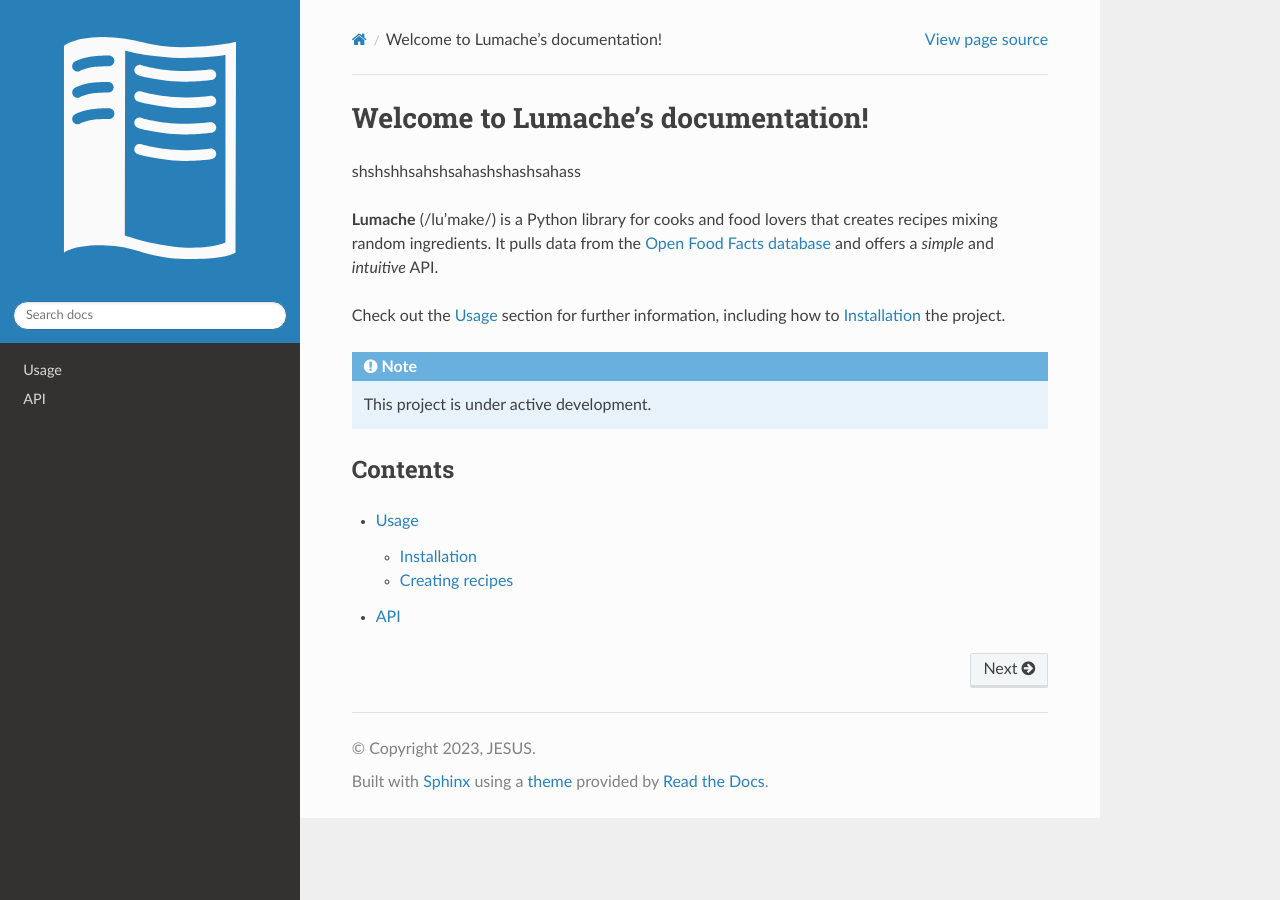
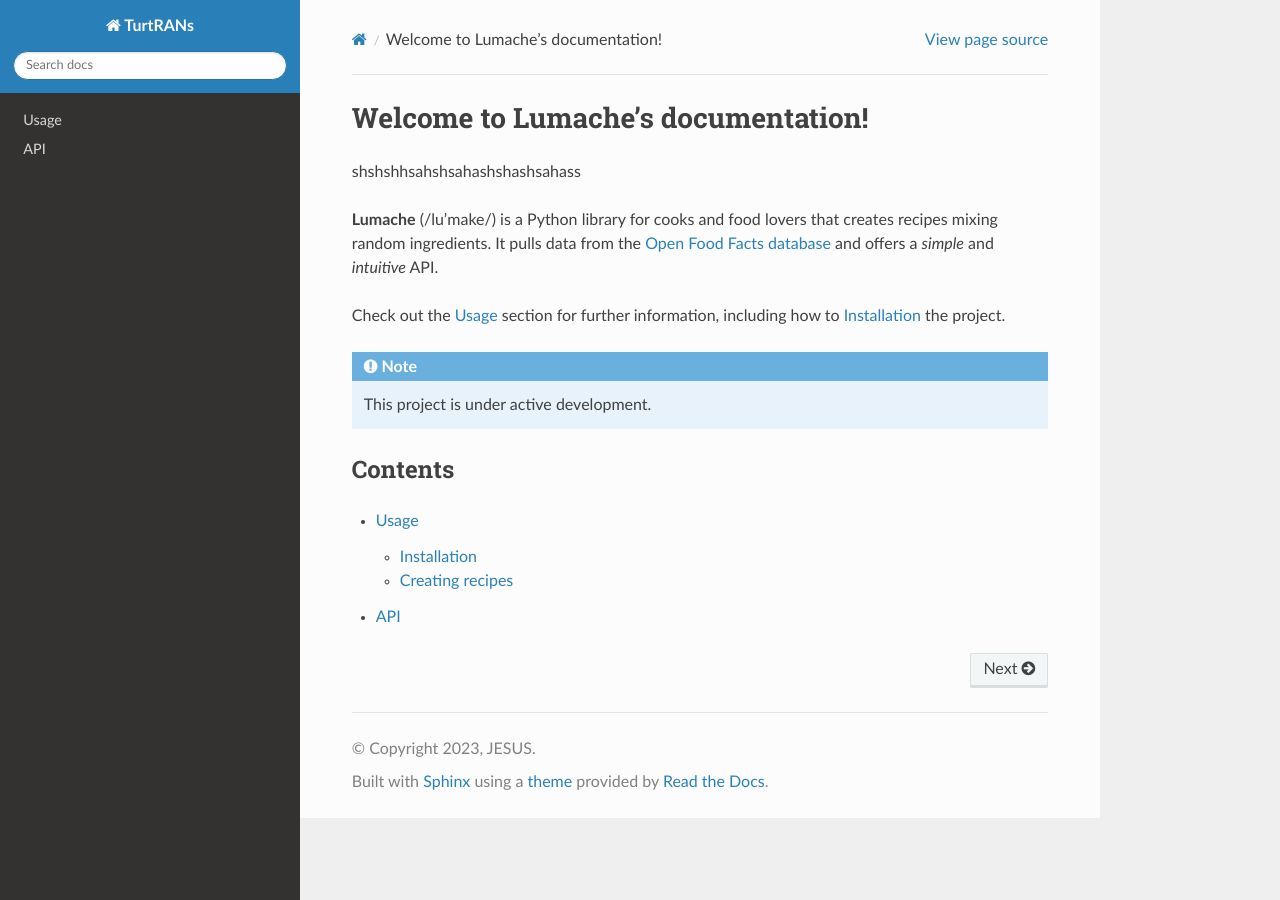
Before and after one commit to annacfs/chpl, a Sphinx documentation site: the page built from docs/source/index.rst, in a window 1280 px wide. Built offline with Sphinx 7.4.7 and the Read the Docs theme 2.0.0, drawn with Linux system fonts in a browser that asks for light colours.

Commit message:
Update conf.py

```diff
--- a/docs/source/conf.py
+++ b/docs/source/conf.py
@@ -31,10 +31,10 @@
 
 html_theme = 'sphinx_rtd_theme'
 #html_theme = "sphinx_rtd_theme"
-html_logo = "img/logo.svg"
-html_theme_options = {
-    "logo_only": True,
-    "display_version": False,
-}
+#html_logo = "img/logo.svg"
+#html_theme_options = {
+ #   "logo_only": True,
+  #  "display_version": False,
+#}
 # -- Options for EPUB output
 epub_show_urls = 'footnote'
```
